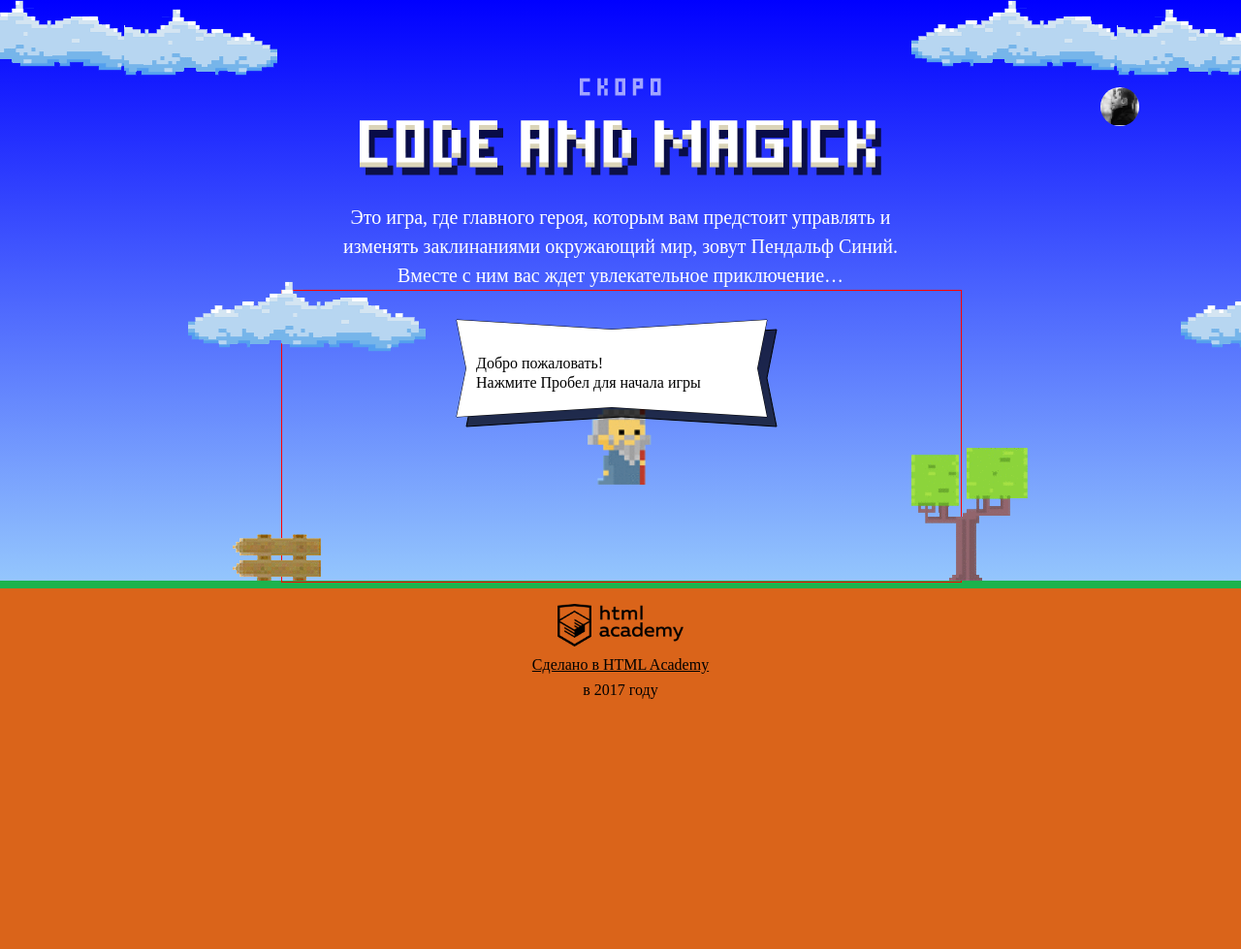
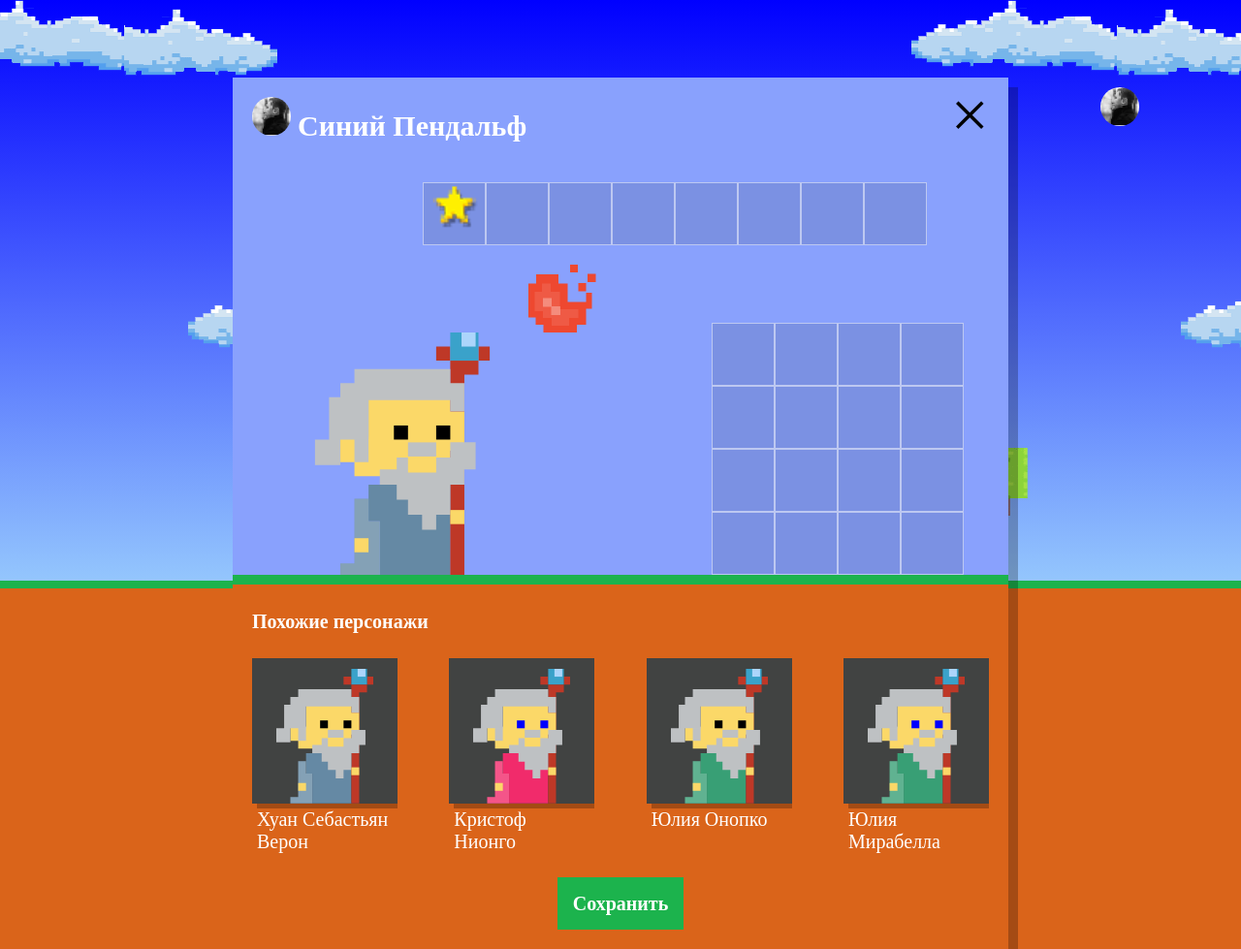
Before and after one commit to alexalekhin94/513395-code-and-magick-19, a website: page index.html in a window 1280 px wide. Shown: the whole page at 97% size. Before the commit the page ends 800 px from the top, so only its background shows below. Drawn offline with Linux system fonts and the light colour scheme; a web font is replaced by a local one.

Commit message:
Третья домашка по учебному проекту

```diff
--- a/index.html
+++ b/index.html
@@ -211,6 +211,7 @@
 
 </script>
 <script src="js/stat.js" ></script>
+<script src="js/setup.js" ></script>
 <script src="js/game.js"></script>
 
 </body>
--- /dev/null
+++ b/js/setup.js
@@ -0,0 +1,58 @@
+var userDialog = document.querySelector('.setup')
+userDialog.classList.remove('hidden');
+document.querySelector('.setup-similar').classList.remove('hidden');
+
+nameArray = ['Иван','Хуан Себастьян', 'Мария','Кристоф', 'Виктор','Юлия', 'Люпита','Вашингтон'];
+famArray = ['да Марья', 'Верон', 'Мирабелла', 'Вальц', 'Онопко', 'Топольницкая','Нионго', 'Ирвинг'];
+
+colorArray = ['rgb(101, 137, 164)','rgb(241, 43, 107)','rgb(146, 100, 161)','rgb(56, 159, 117)','rgb(215, 210, 55)', 'rgb(0, 0, 0)'];
+
+eyesColor = ['black','red','blue','yellow','green'];
+
+
+// Функция, которая генерирует случайэлемент массива
+
+function arrayRandElement(arr) {
+  var rand = Math.floor(Math.random() * arr.length);
+  return arr[rand];
+}
+
+function renderWizard(wizard){
+
+  var wizardElement = similarWizardTemplate.cloneNode(true);
+  wizardElement.querySelector('.setup-similar-label').textContent = wizardArr[i]['name'];
+  wizardElement.querySelector('.wizard-eyes').style.fill = wizardArr[i]['eyesColor'];
+  wizardElement.querySelector('.wizard-coat').style.fill = wizardArr[i]['color'];
+
+  return wizardElement;
+}
+
+// Нормально ли вообще так задавать массив или его нужно удалять потом в какой то момент? Назвал сначала wizard, но она пересеклась с другой переменной. Это как решить?
+var wizardArr = [];
+
+for(var i = 0; i < 4; i++) {
+  wizardArr[i] =  {
+    name: arrayRandElement(nameArray) +' '+arrayRandElement(famArray),
+    color: arrayRandElement(colorArray),
+    eyesColor: arrayRandElement(eyesColor)
+  }
+}
+
+
+
+var similarWizardList = document.querySelector('.setup-similar-list');
+var similarWizardTemplate = document.querySelector('#similar-wizard-template')
+  .content
+  .querySelector('.setup-similar-item');
+
+
+
+var fragment =  document.createDocumentFragment();
+
+for (var i = 0; i < wizardArr.length; i++) {
+
+  fragment.appendChild(renderWizard(wizardArr[i]));
+
+}
+
+similarWizardList.appendChild(fragment)
--- a/js/stat.js
+++ b/js/stat.js
@@ -69,23 +69,4 @@ window.renderStatistics = function(ctx, names, times){
 
     ctx.fillRect(CLOUD_X + GAP_TO_BORDER_HORIZONTAL + (COLUMN_WIDTH + GAP_BETWEEN_COLUMN)*i , CLOUD_Y + GAP_TO_BORDER_VERTICAL, COLUMN_WIDTH, -(times[i]/maxTime)*BAR_HEIGHT);
   }
-
-
-
-
-  // ctx.fillStyle = '#000';
-  // ctx.fillRect(CLOUD_X + 15* GAP_TO_BORDER_HORIZONTAL, CLOUD_Y + GAP_TO_BORDER_VERTICAL, COLUMN_WIDTH, -90 );
-
-
-
-
-
-
-
-  ctx.restore()
-  // renderCloud(ctx, CLOUD_X - GAP, 0, '#fff');
-
-
-
-
 }
```
